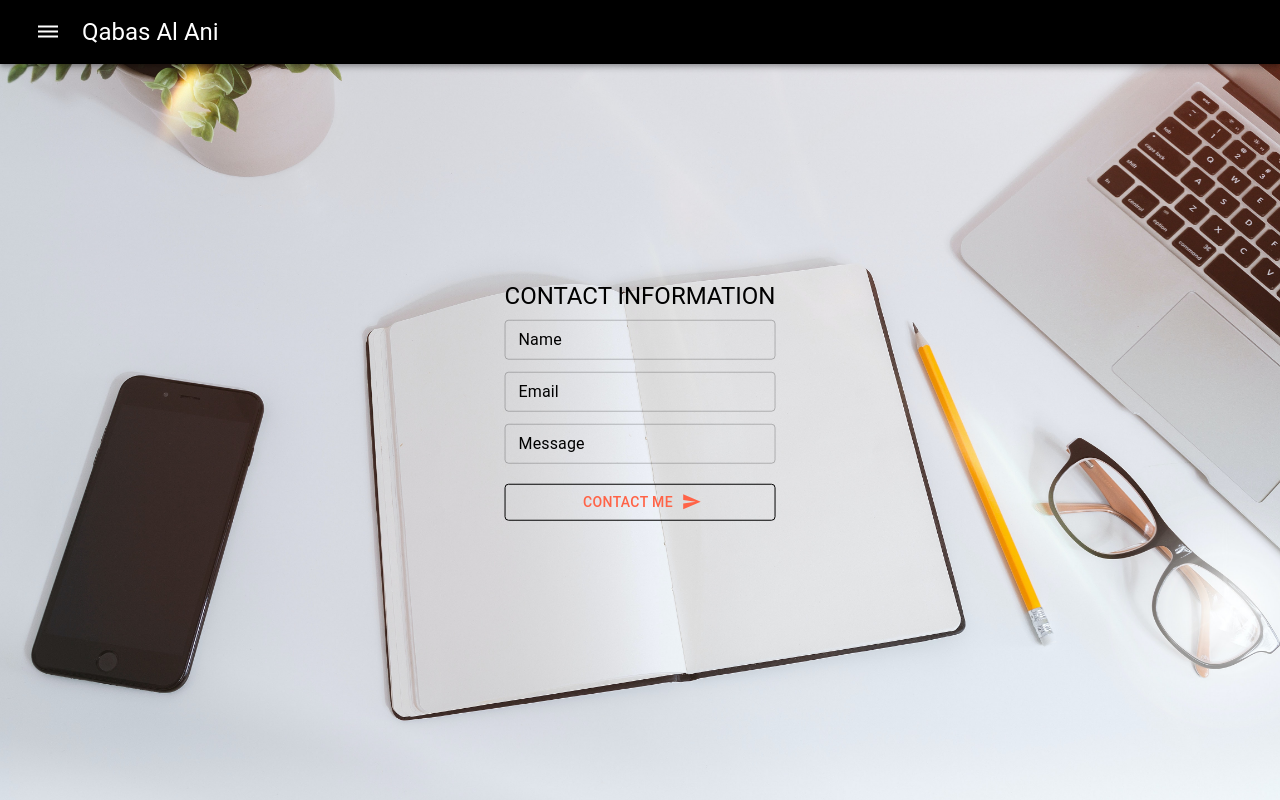
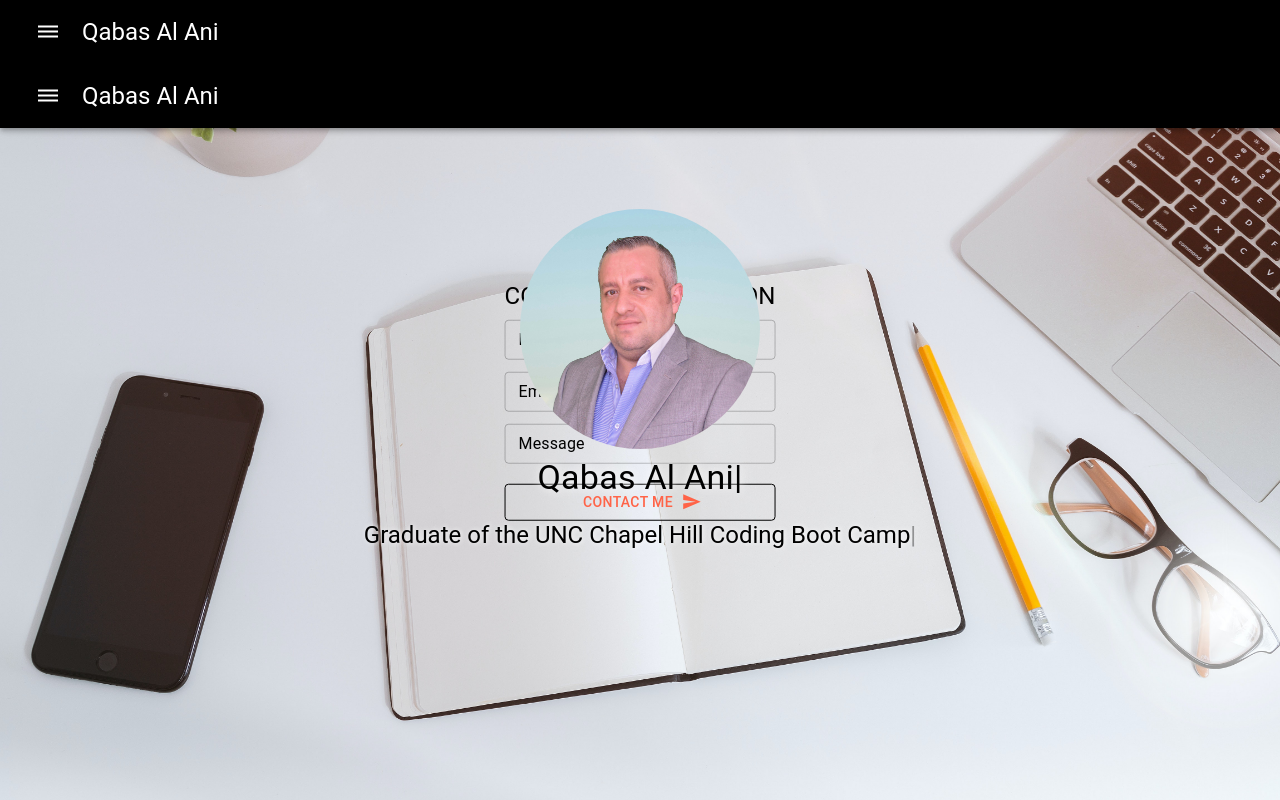
Before and after one commit to Qabas-al-ani/Personal_portfolio, a React (Create React App) app: page /contacts in a window 1280 px wide. Built offline with nearby package versions, Linux system fonts and the light colour scheme.

Commit message:
added a wild card route

```diff
--- a/src/App.js
+++ b/src/App.js
@@ -13,11 +13,12 @@ function App() {
   return (
     <>
       <CssBaseline />
-      <Route exact path="/" component={Home} />
+      {/* <Route exact path="/" component={Home} />       */}
       <Route path="/about-me" component={AboutMe} />
       <Route path="/resume" component={Resume} />
       <Route path="/projects" component={Projects} />
       <Route path="/contacts" component={Contacts} />
+      <Route  path="/*" component={Home} />
     </>
   );
 }
```
